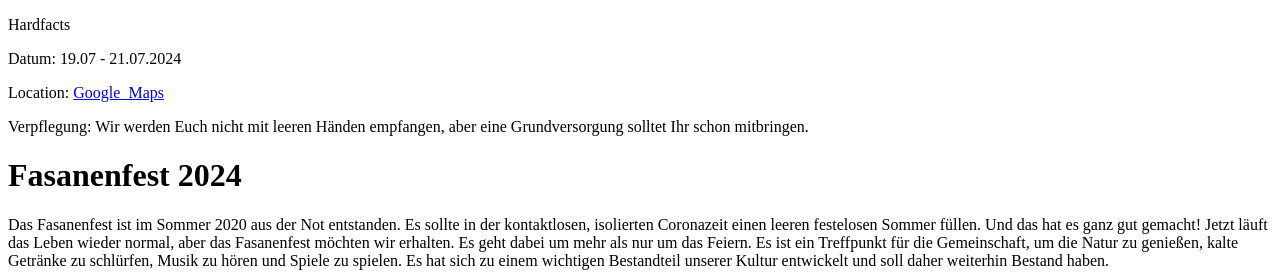
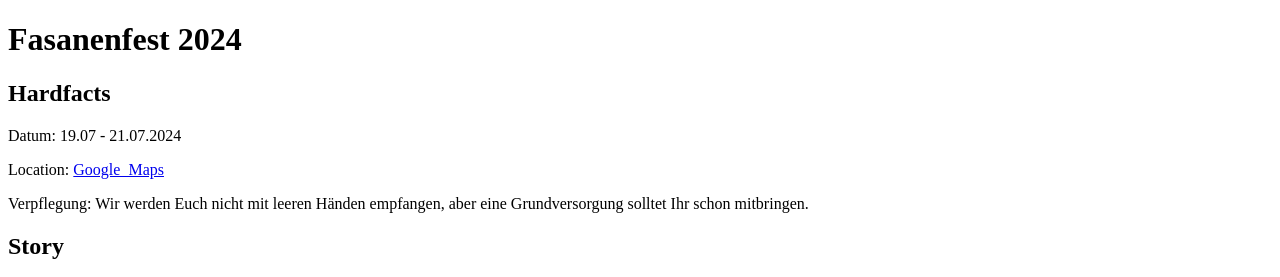
Before and after one commit to ytphost/Fasanenfest, a plain HTML site: page index.html in a window 1280 px wide. Shown: the top 277 px of the page. Drawn offline with Linux system fonts and the light colour scheme.

Commit message:
Update index.html

```diff
--- a/index.html
+++ b/index.html
@@ -4,7 +4,7 @@
     <meta charset="UTF-8">
     <meta http-equiv="X-UA-Compatible" content="IE=edge">
     <meta name="viewport" content="width=device-width, initial-scale=1.0">
-    <title>Fasanenfest 3</title>
+    <title>Fasanenfest 4</title>
     <style>
     img {
         max-width: 100%;
@@ -13,12 +13,13 @@
     </style>
 </head>
 <body>
-    <p>Hardfacts</p>
+    <h1>Fasanenfest 2024</h1>
+    <h2>Hardfacts</h2>
     <p>Datum: 19.07 - 21.07.2024</p>
     <p>Location: <a href="https://maps.app.goo.gl/9GXCJADuT6afQgeh7">Google_Maps</a></p>
     <p>Verpflegung: Wir werden Euch nicht mit leeren Händen empfangen, aber eine Grundversorgung solltet Ihr schon mitbringen.</p>
 
-    <h1>Fasanenfest 2024</h1>
+     <h2>Story</h2>
     <p>Das Fasanenfest ist im Sommer 2020 aus der Not entstanden. Es sollte in der kontaktlosen,
         isolierten Coronazeit einen leeren festelosen Sommer füllen. Und das hat es ganz gut gemacht!
         Jetzt läuft das Leben wieder normal, aber das Fasanenfest möchten wir erhalten. Es geht dabei
```
